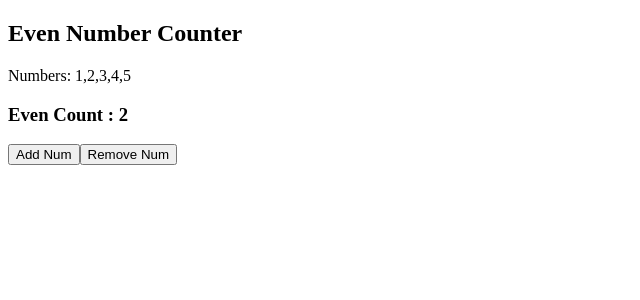
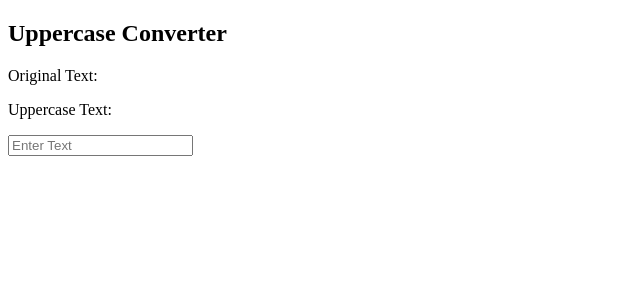
Before and after one commit to vishnu-mathariya/React-Practice, a React (Vite) app: page / in a window 1280 px wide. Shown: the top 300 px of the page, without its empty margins (0-640 px from the left). Built offline with nearby package versions, Linux system fonts and the light colour scheme.

Commit message:
Today's work

```diff
--- a/src/App.jsx
+++ b/src/App.jsx
@@ -6,6 +6,7 @@ import { SearchUserByName } from "./useEffectQues/searchUserByName.jsx";
 import { SearchUsersByCompanyName } from "./useEffectQues/SearchUsersByCompanyName.jsx";
 import { CalculateTotalPrice } from "./useMemoQues/CalculateTotalPrice.jsx";
 import { EvenNumberCounter } from "./useMemoQues/EvenNumberCounter.jsx";
+import { UppercaseConverter } from "./useMemoQues/UppercaseConverter.jsx";
 
 function App() {
   return (
@@ -18,7 +19,9 @@ function App() {
       {/* <SearchTodosByUserId/> */}
       {/* <SearchPostsByTitle1/> */}
       {/* <CalculateTotalPrice /> */}
-      <EvenNumberCounter/>
+      {/* <EvenNumberCounter/> */}
+
+      <UppercaseConverter/>
     </>
   );
 }
--- /dev/null
+++ b/src/useMemoQues/UppercaseConverter.jsx
@@ -0,0 +1,34 @@
+import React, { useMemo, useState } from 'react'
+
+export const UppercaseConverter = () => {
+  const [text, setText] = useState("")
+
+ const upperText =  useMemo(()=>{
+  return text.toUpperCase()
+
+
+  },[text])
+
+  const handleInput = (e)=>{
+    setText(e.target.value)
+
+  }
+
+  return (
+    <div>
+      <h2>Uppercase Converter</h2>
+
+
+      <p>Original Text: {text}</p>
+      <p>Uppercase Text: {upperText}</p>
+
+      <input
+      type='text'
+      placeholder='Enter Text'
+      value={text}
+      onChange={handleInput}
+      />
+
+    </div>
+  )
+}
```
